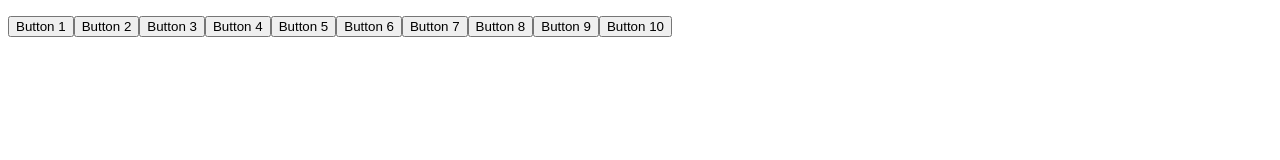
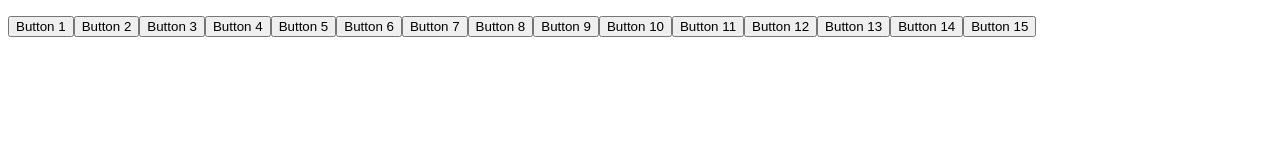
Before and after one commit to iamrafiq/js_practice, a website: page interview_question/let_vs_var.html in a window 1280 px wide. Drawn offline with Linux system fonts and the light colour scheme.

Commit message:
let vs var new solution

```diff
--- a/interview_question/let_vs_var.html
+++ b/interview_question/let_vs_var.html
@@ -38,7 +38,23 @@
 
         }
     }
+    function createButtons3(){
+        for(var i = 11; i <=15; i++){
+            var body = document.getElementsByTagName('p')[0];
+            var button = document.createElement('BUTTON');
+            button.innerHTML = "Button "+i;
+            (function(value){ // in each itaration creating a new instance of iife, which is preserving the value of i inside it's own context
+                button.onclick = function(){
+                alert('This is button'+value);
+            }
+            })(i);
+            body.appendChild(button);
+
+
+        }
+    }
     createButtons();
     createButtons2();
+    createButtons3();
 </script>
 </html>
```
